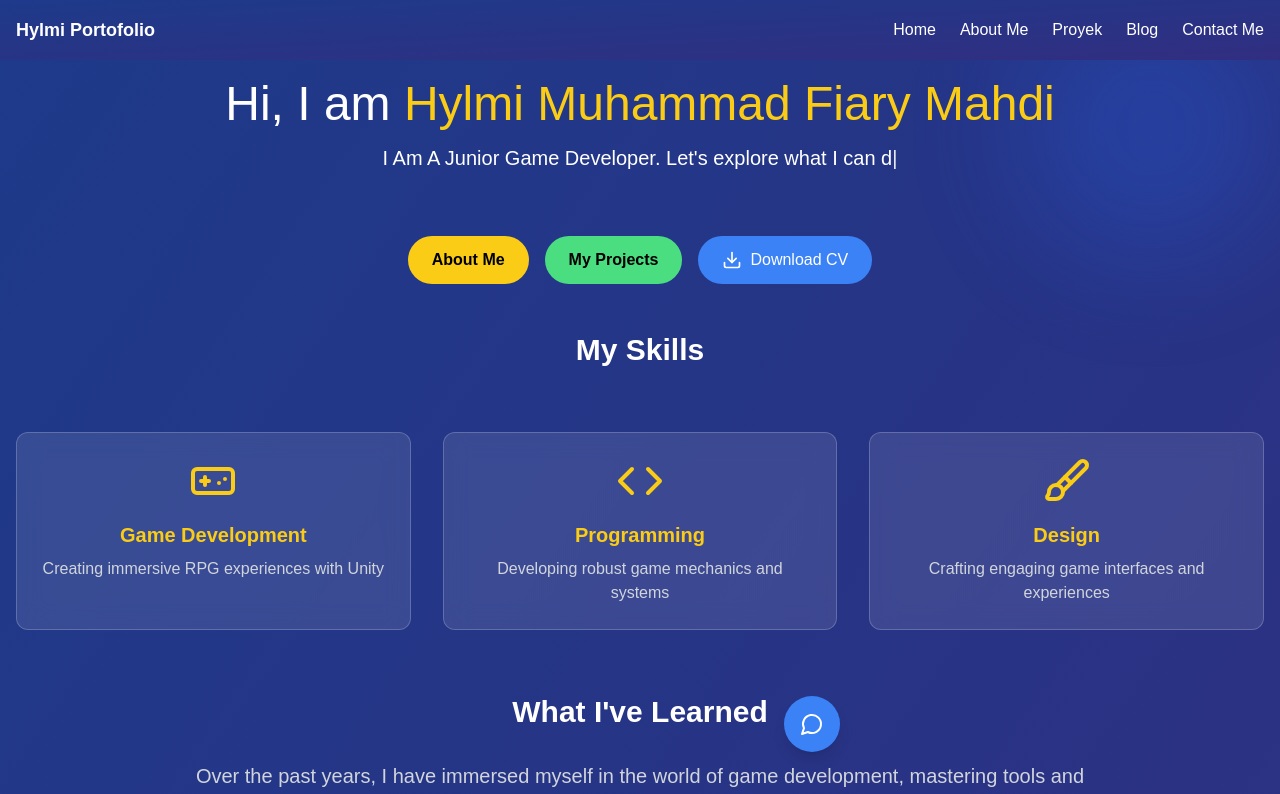
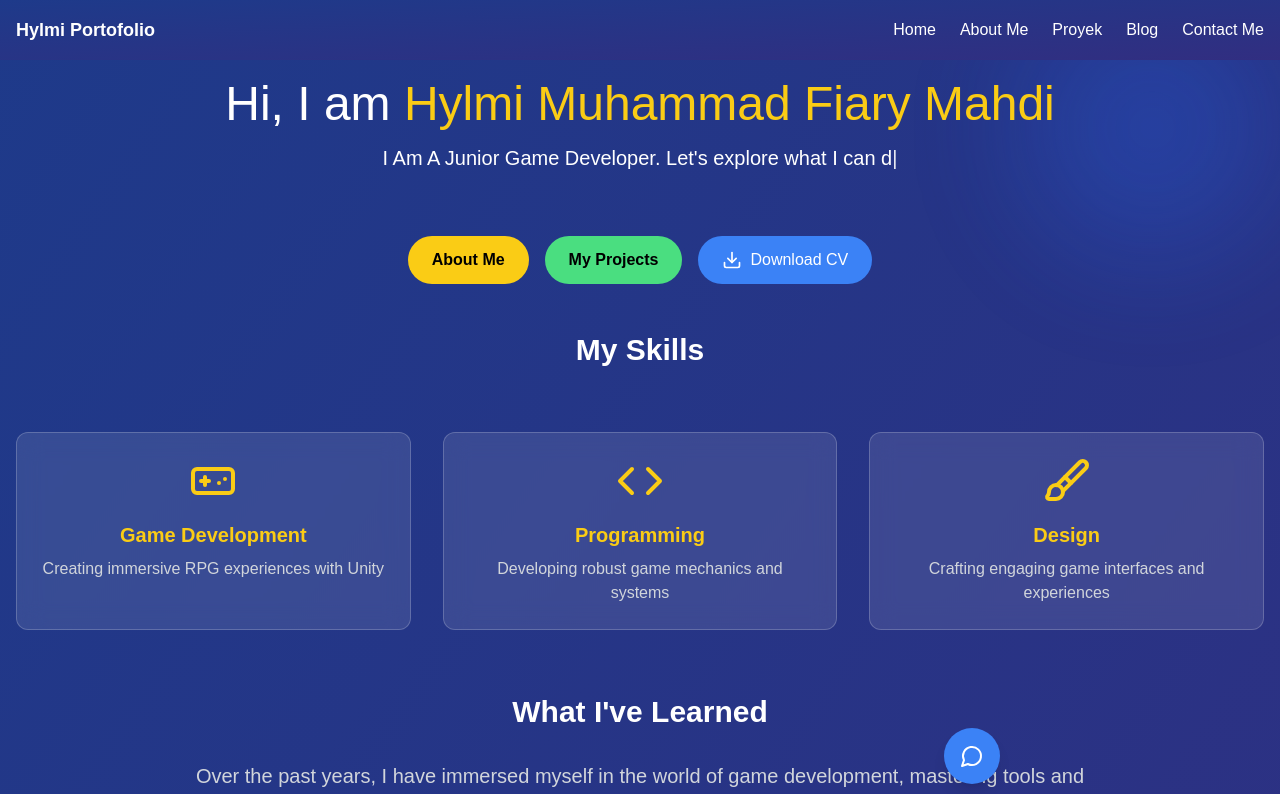
Before and after one commit to hylmithecoder/My-Portofolio, a React (Create React App) app: page / in a window 1280 px wide. Shown: the top 794 px of the page. Built offline with nearby package versions, Linux system fonts and the light colour scheme; a web font is replaced by a local one.

Commit message:
Portofolio Hylmi 1.0

```diff
--- a/src/components/Chatbot.jsx
+++ b/src/components/Chatbot.jsx
@@ -28,10 +28,10 @@ const Chatbot = () => {
   };
 
   return (
-    <div className="fixed bottom-4 right-4 md:bottom-8 md:right-8 lg:bottom-12 lg:right-12 w-full max-w-xs md:max-w-sm lg:max-w-md">
+    <div className="fixed bottom-4 right-4 w-80">
       {isOpen ? (
         <motion.div
-          className="bg-white rounded-lg shadow-lg p-4 flex flex-col"
+          className="bg-white rounded-lg shadow-lg p-4"
           initial={{ opacity: 0, y: 100 }}
           animate={{ opacity: 1, y: 0 }}
           exit={{ opacity: 0, y: 100 }}
@@ -42,7 +42,7 @@ const Chatbot = () => {
               <X size={24} />
             </button>
           </div>
-          <div className="flex-1 overflow-y-auto mb-4">
+          <div className="h-64 overflow-y-auto">
             {messages.map((message, index) => (
               <div key={index} className={`mb-2 ${message.sender === "user" ? "text-right" : "text-left"}`}>
                 <div
@@ -53,7 +53,7 @@ const Chatbot = () => {
               </div>
             ))}
           </div>
-          <div className="flex mt-4">
+          <div className="flex mt-4 ">
             <input
               type="text"
               className="flex-1 border rounded-l-lg p-2"
```
